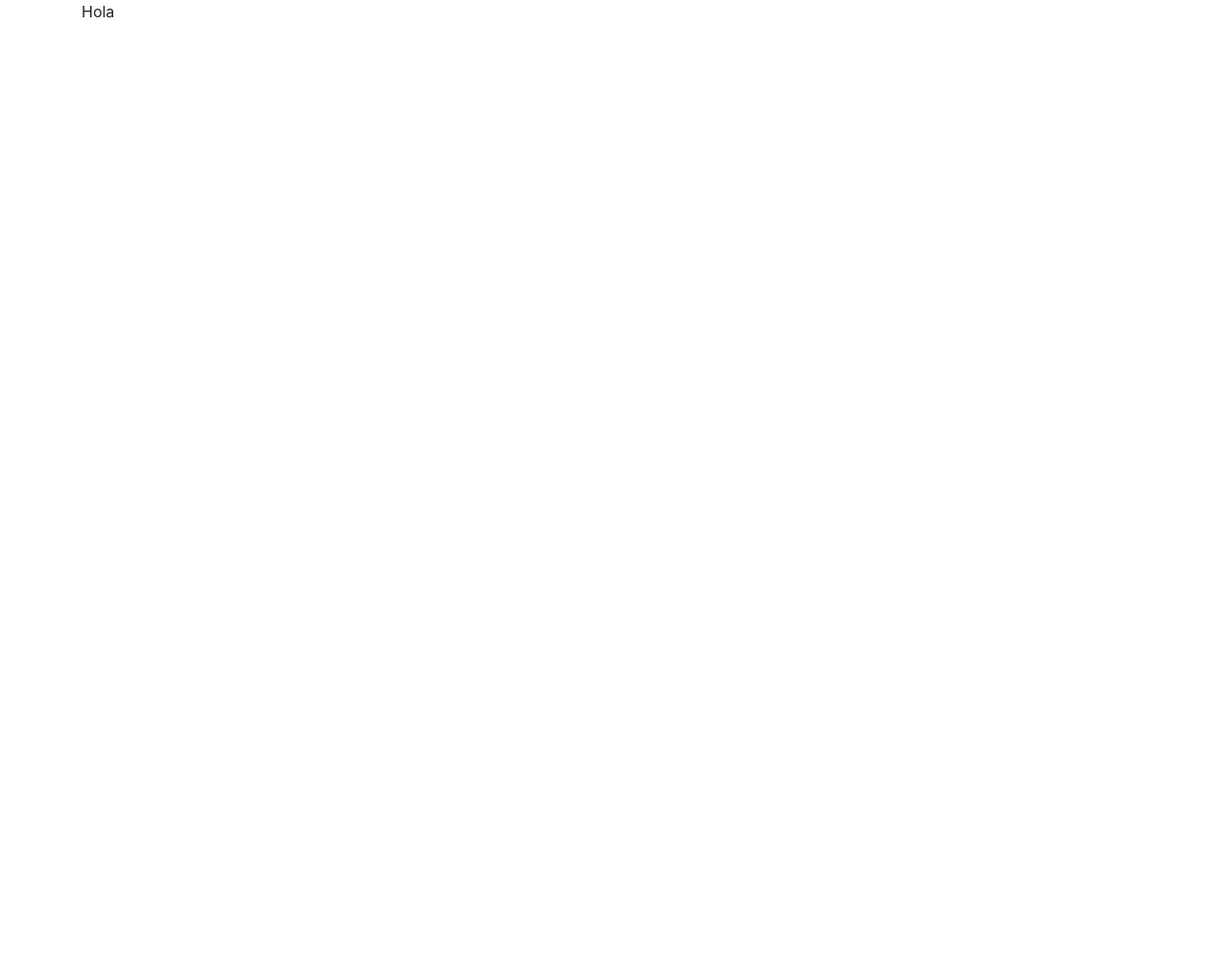
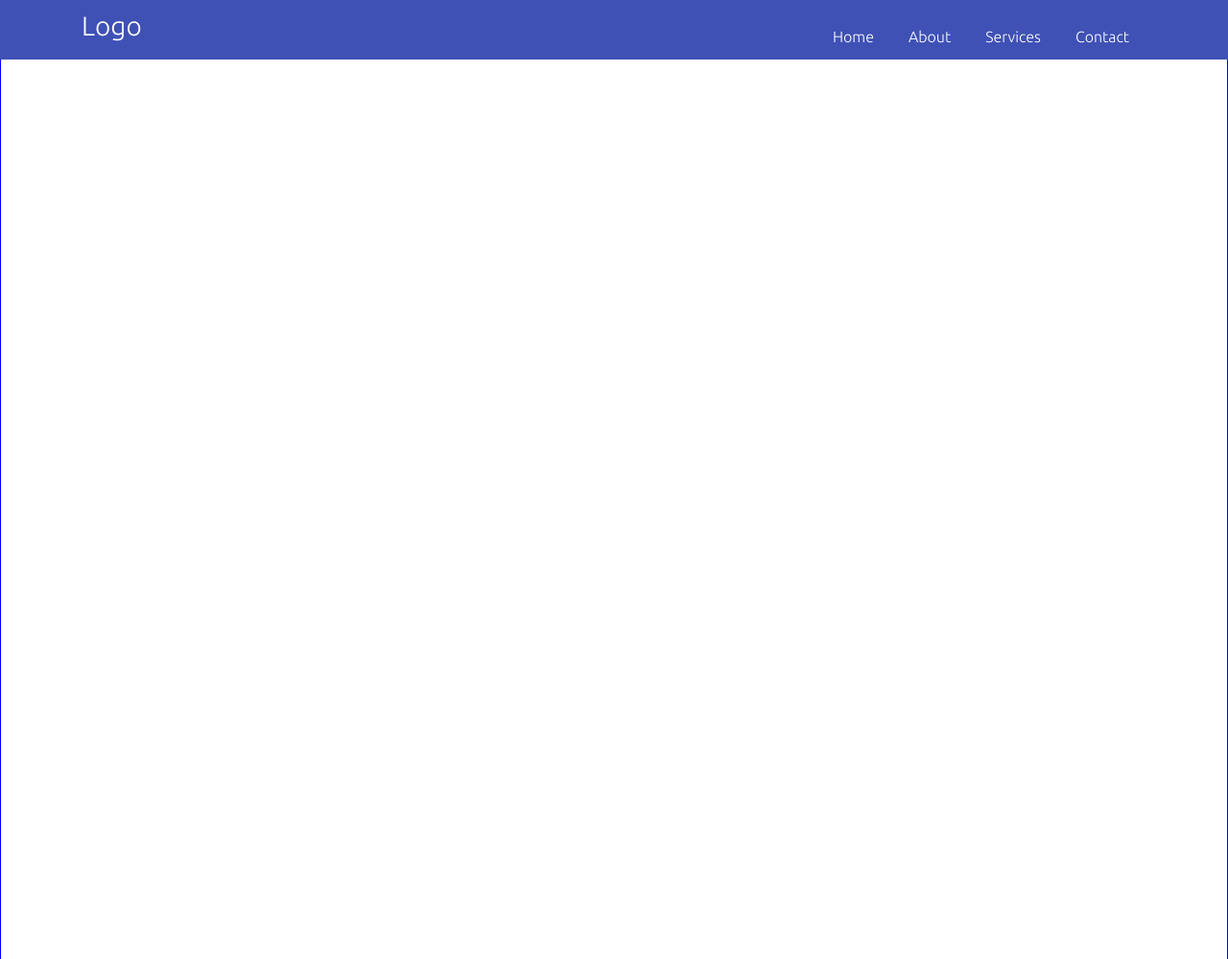
Before and after one commit to felip2018/ifeelsoftware-website, a plain HTML site: page index.html in a window 1280 px wide. Shown: the whole page at 96% size. Before the commit the page ends 800 px from the top, so only its background shows below. Drawn offline with Linux system fonts and the light colour scheme.

Commit message:
:+1:  add navigation menu v1

```diff
--- /dev/null
+++ b/css/palette.css
@@ -0,0 +1,10 @@
+/* Palette generated by Material Palette - materialpalette.com/indigo/light-blue */
+
+.dark-primary-color    { background: #303F9F; }
+.default-primary-color { background: #3F51B5; }
+.light-primary-color   { background: #C5CAE9; }
+.text-primary-color    { color: #FFFFFF; }
+.accent-color          { background: #03A9F4; }
+.primary-text-color    { color: #212121; }
+.secondary-text-color  { color: #757575; }
+.divider-color         { border-color: #BDBDBD; }
--- /dev/null
+++ b/css/style.css
@@ -0,0 +1,27 @@
+@import url('https://fonts.googleapis.com/css2?family=Ubuntu:wght@300&display=swap');
+body{
+    font-family: 'Ubuntu', sans-serif;
+}
+#navBar {
+    background-color: #3F51B5;
+    color: #FFFFFF;
+    padding: 10px 0px 10px 0px;
+}
+
+#navBar ul li {
+    list-style: none;
+    float: right;
+}
+
+#navBar ul li a{
+    color: #FFFFFF;
+    margin: 10px;
+    text-decoration: none;
+    padding: 8px;
+    border-radius: 5px;
+}
+
+#navBar ul li a:hover{
+    background-color: #03A9F4;
+
+}
--- a/index.html
+++ b/index.html
@@ -6,12 +6,42 @@
     <meta name="viewport" content="width=device-width, initial-scale=1.0">
     <title>IFeelSoftware</title>
     <link rel="stylesheet" href="./css/bootstrap.min.css">
+    <link rel="stylesheet" href="./css/style.css">
+    <link rel="stylesheet" href="./css/palette.css">
 </head>
 <body>
 
-    <div class="container">
-        Hola
+    <div class="container-fluid">
+        <div class="row fixed-top">
+            <div class="col-12" id="navBar">
+                <div class="container">
+                    <div class="row">
+                        <div class="col-2">
+                            <h3>Logo</h3>
+                        </div>
+                        <div class="col-10">
+                            <nav>
+                                <ul>
+                                    <li><a href="#">Contact</a></li>
+                                    <li><a href="#">Services</a></li>
+                                    <li><a href="#">About</a></li>
+                                    <li><a href="#">Home</a></li>
+                                </ul>
+                            </nav>
+                        </div>
+                    </div>
+                </div>
+            </div>
+        </div>
+        <div class="row">
+            <div class="col-12" style="height: 1000px;border:1px solid blue;">
+
+            </div>
+        </div>
     </div>
+
+
+
 
     <script src="./js/jquery-3.6.0.min.js"></script>
     <script src="./js/bootstrap.min.js"></script>
```
